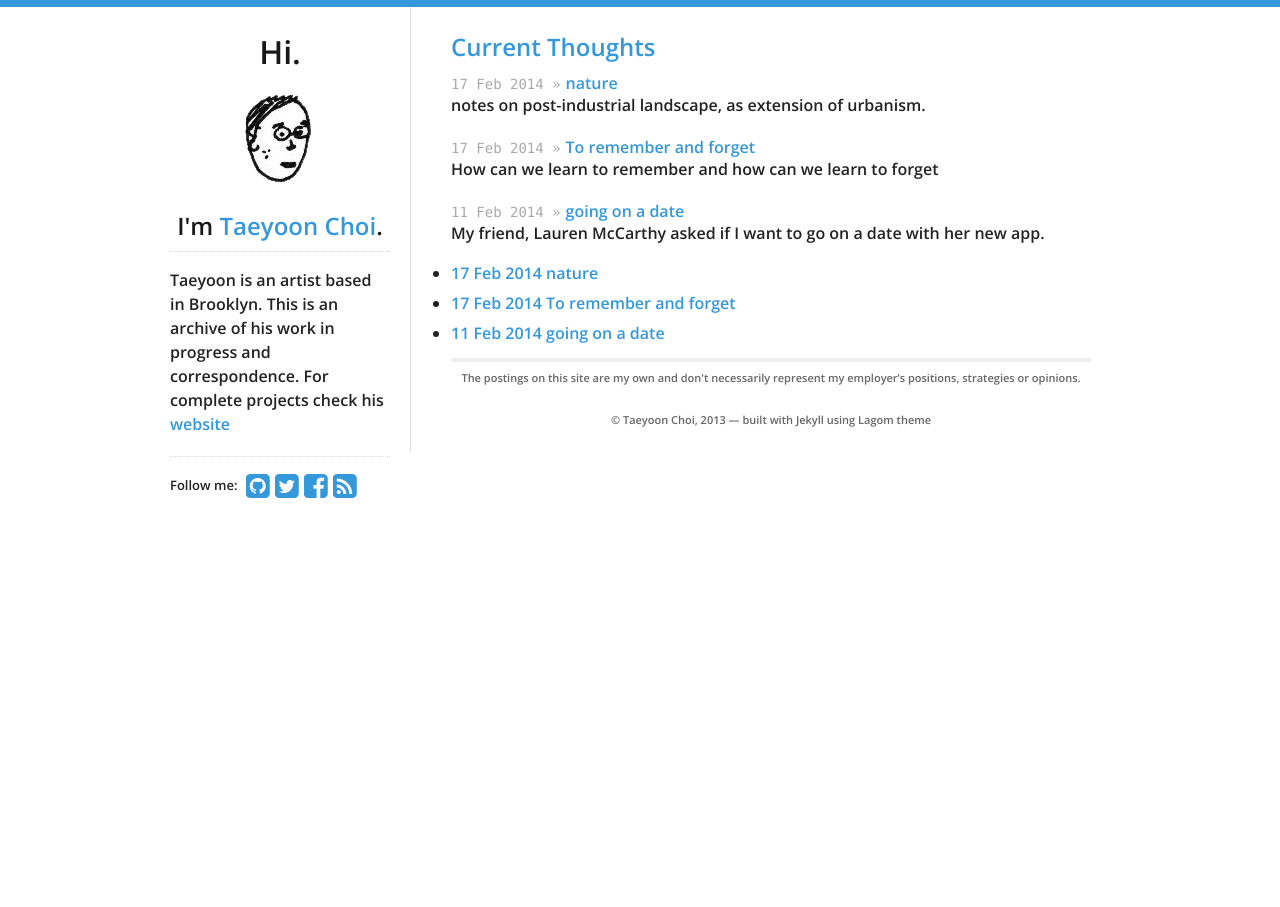
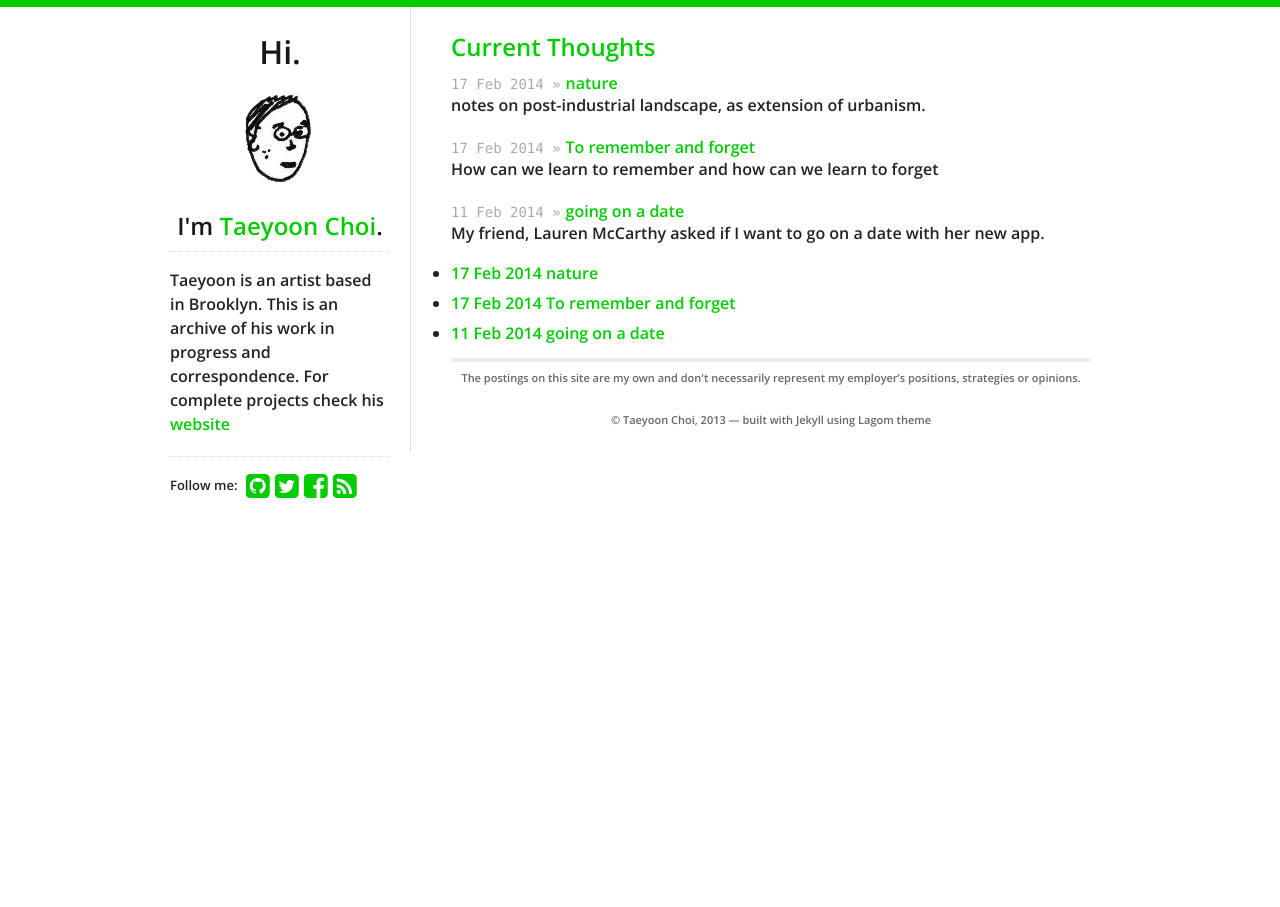
Before and after one commit to tchoi8/tchoi8.github.io, a Jekyll site: the page built from index.html, in a window 1280 px wide. Built offline with Jekyll 4.4.1, drawn with Linux system fonts in a browser that asks for light colours; nearby versions of some CDN libraries.

Commit message:
change color

```diff
--- a/_config.yml
+++ b/_config.yml
@@ -7,7 +7,7 @@ exclude: [LICENSE, CNAME, README.md, .gitignore]
 # Theme customization - please change from the defaults!
 theme:
   # Color for top bar, links, etc
-  highlight_color: '#3498db'
+  highlight_color: '#00CC00'
 
   # Profile links on the left sidebar, leave blank to ignore
   social:
```
Also changed, not shown: 2 other files.
